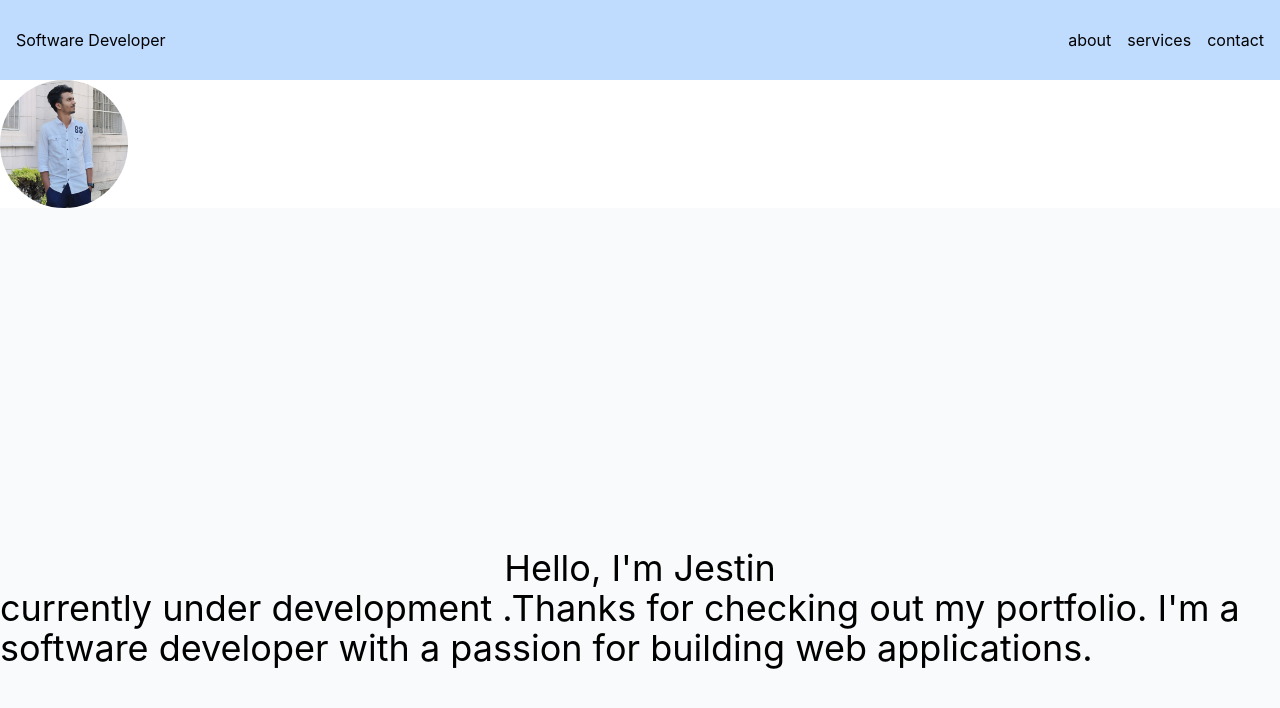
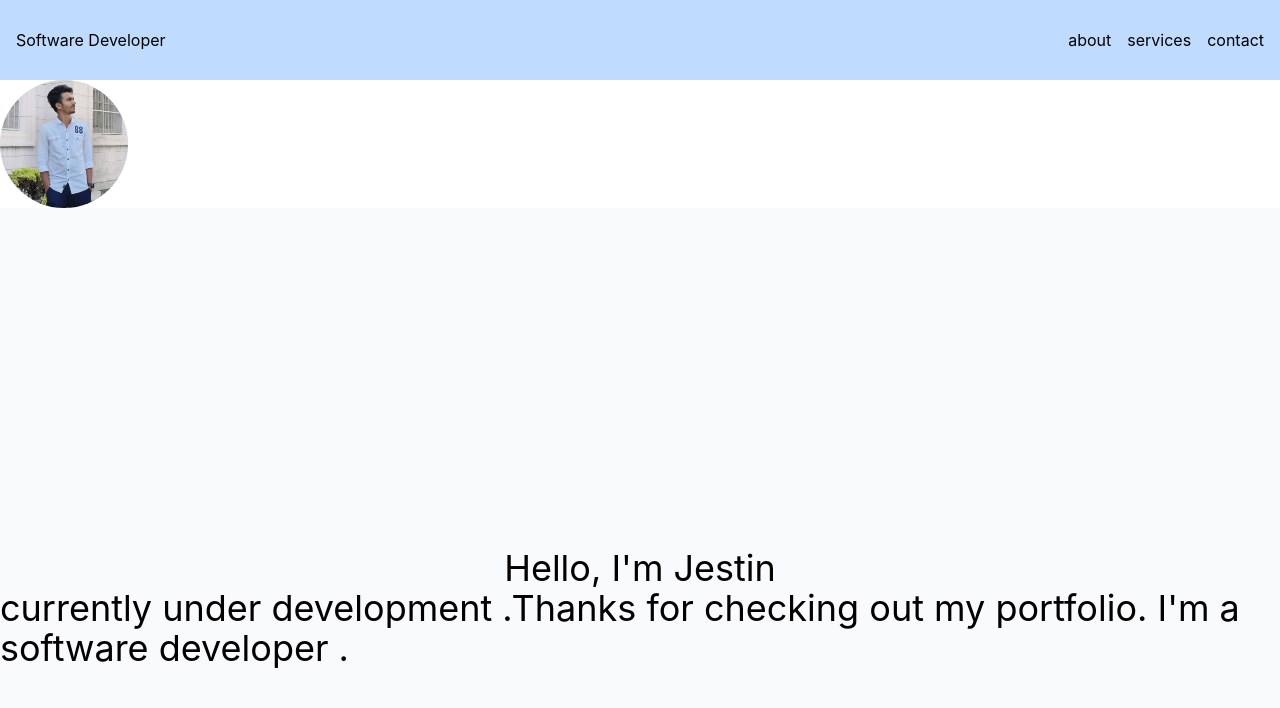
Before and after one commit to jestin-16/portfolio, a React (Create React App) app: page / in a window 1280 px wide. Shown: the top 708 px of the page. Built offline with nearby package versions, Linux system fonts and the light colour scheme.

Commit message:
changes in app.js

```diff
--- a/src/App.js
+++ b/src/App.js
@@ -26,7 +26,7 @@
       <div className="flex flex-col items-center justify-center h-full">
         <p className="text-4xl ">Hello, I'm Jestin </p>
         <p className="text-4xl ">currently under development .Thanks for checking out my portfolio.
-        I'm a software developer with a passion for building web applications. </p>
+        I'm a software developer . </p>
 
       </div>
     </div>
```
